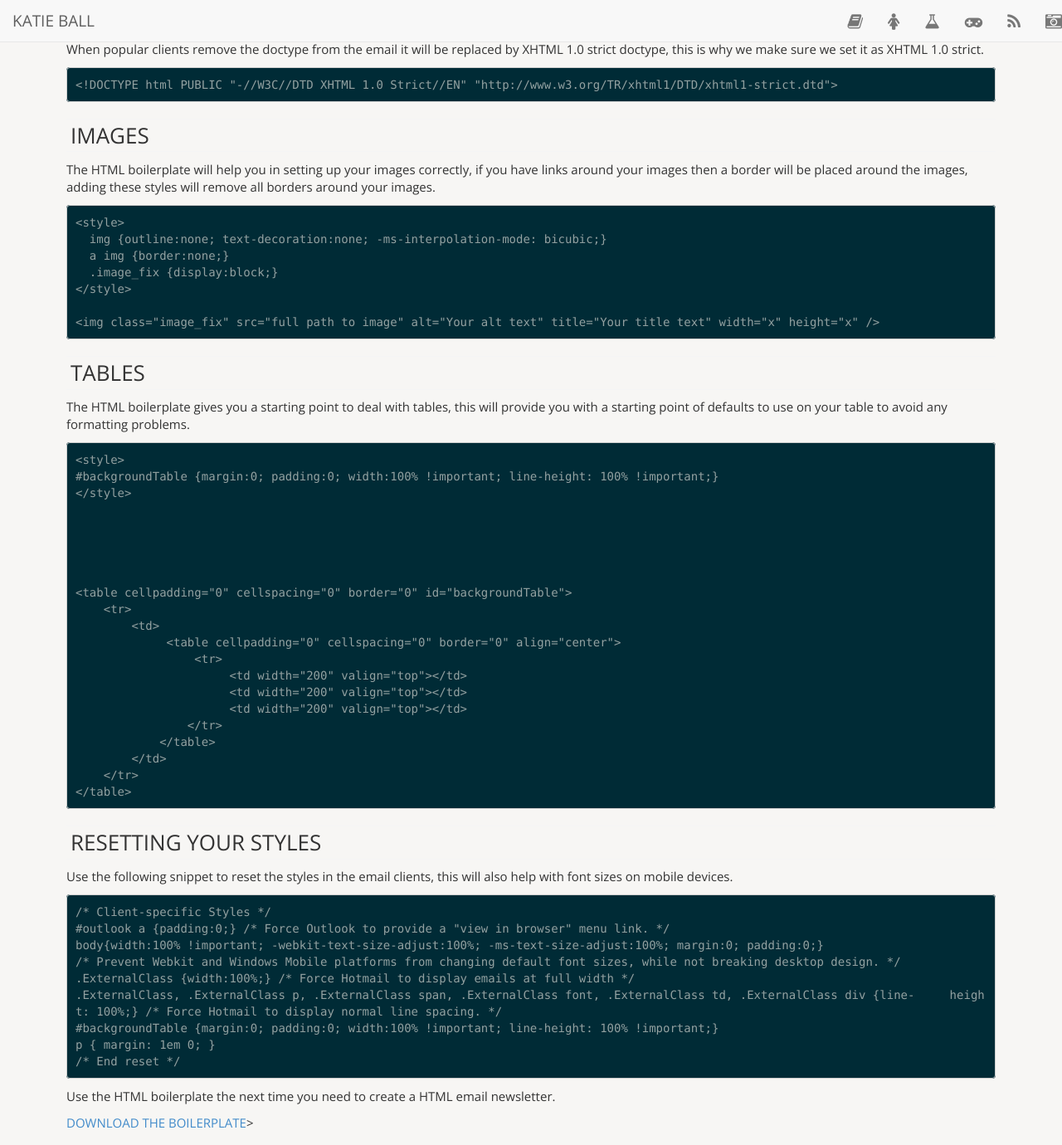
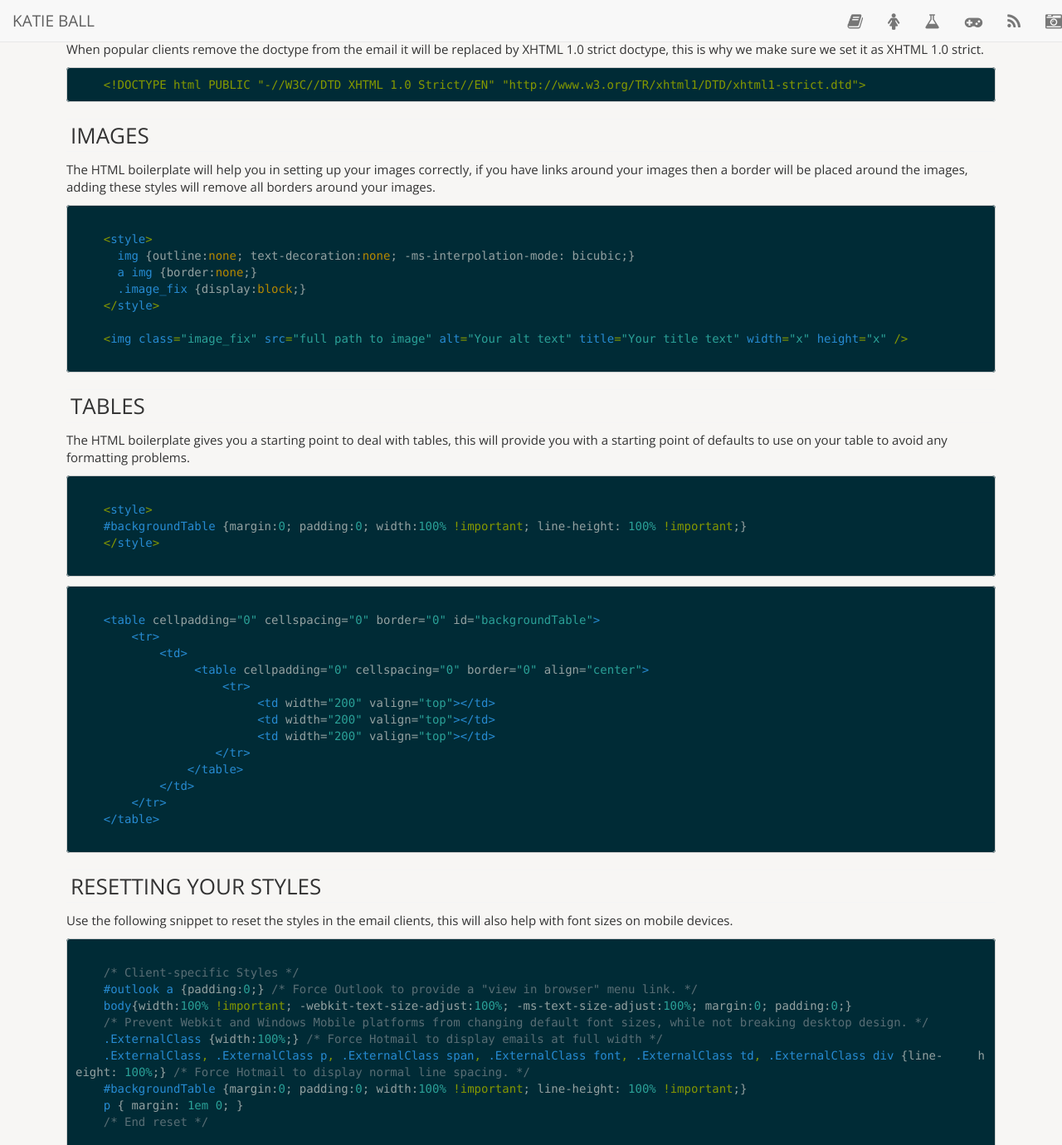
Before and after one commit to roachhd/roachhd.github.io, a Jekyll site: the page built from _posts/2014-11-18-the-html-email-boilerplate.md, in a window 1280 px wide and 1400 px high, scrolled down 389 px, cut to the strip 0-1380 px from the top of the window. Shown: the whole strip at 83% size. Built offline with Jekyll 4.4.1, drawn with Linux system fonts in a browser that asks for light colours; nearby versions of some CDN libraries; Markdown is read by kramdown in place of the engine named in the settings; comment, search, counter and statistics services are not loaded.

Commit message:
Update 2014-11-18-the-html-email-boilerplate.md

```diff
--- a/_posts/2014-11-18-the-html-email-boilerplate.md
+++ b/_posts/2014-11-18-the-html-email-boilerplate.md
@@ -20,9 +20,9 @@ One of the problems that web developers have is getting email newsletters to loo
 While many email clients will strip out the doctype, it's good practice to add a doctype so that when we are testing we know that the HTML will render correctly. When popular clients remove the doctype from the email it will be replaced by XHTML 1.0 strict doctype, this is why we make sure we set it as XHTML 1.0 strict.
 
 
-
+{% highlight html %}
     <!DOCTYPE html PUBLIC "-//W3C//DTD XHTML 1.0 Strict//EN" "http://www.w3.org/TR/xhtml1/DTD/xhtml1-strict.dtd">
-
+{% endhighlight %}
 
 
 ###Images
@@ -30,7 +30,7 @@ While many email clients will strip out the doctype, it's good practice to add a
 The HTML boilerplate will help you in setting up your images correctly, if you have links around your images then a border will be placed around the images, adding these styles will remove all borders around your images.
 
 
-
+{% highlight css %}
     <style>
       img {outline:none; text-decoration:none; -ms-interpolation-mode: bicubic;}
       a img {border:none;}
@@ -38,7 +38,7 @@ The HTML boilerplate will help you in setting up your images correctly, if you h
     </style>
 
     <img class="image_fix" src="full path to image" alt="Your alt text" title="Your title text" width="x" height="x" />
-
+ {% endhighlight %}
 
 
 ###Tables
@@ -47,15 +47,15 @@ The HTML boilerplate gives you a starting point to deal with tables, this will p
 
 
 
-
+{% highlight css %}
     <style>
     #backgroundTable {margin:0; padding:0; width:100% !important; line-height: 100% !important;}
     </style>
+ {% endhighlight %}
 
 
 
-
-
+{% highlight html %}
     <table cellpadding="0" cellspacing="0" border="0" id="backgroundTable">
         <tr>
             <td>
@@ -69,7 +69,7 @@ The HTML boilerplate gives you a starting point to deal with tables, this will p
             </td>
         </tr>
     </table>
-
+ {% endhighlight %}
 
 
 
@@ -79,7 +79,7 @@ The HTML boilerplate gives you a starting point to deal with tables, this will p
 Use the following snippet to reset the styles in the email clients, this will also help with font sizes on mobile devices.
 
 
-
+{% highlight css %}
     /* Client-specific Styles */
     #outlook a {padding:0;} /* Force Outlook to provide a "view in browser" menu link. */
     body{width:100% !important; -webkit-text-size-adjust:100%; -ms-text-size-adjust:100%; margin:0; padding:0;}
@@ -89,7 +89,7 @@ Use the following snippet to reset the styles in the email clients, this will al
     #backgroundTable {margin:0; padding:0; width:100% !important; line-height: 100% !important;}
     p { margin: 1em 0; }
     /* End reset */
-
+ {% endhighlight %}
 
 
 
```
